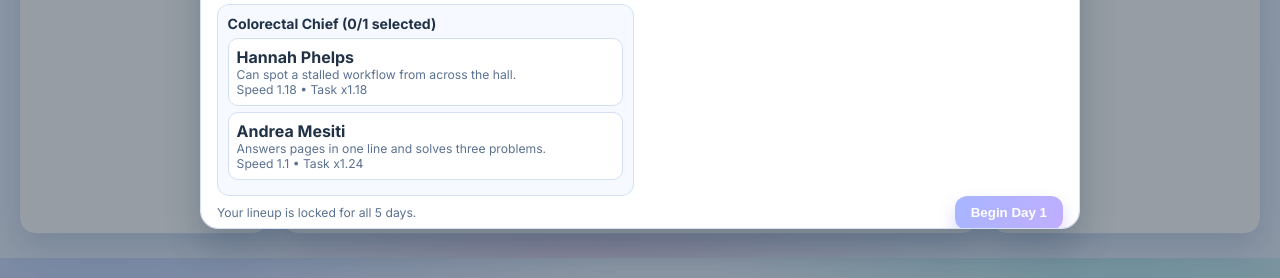
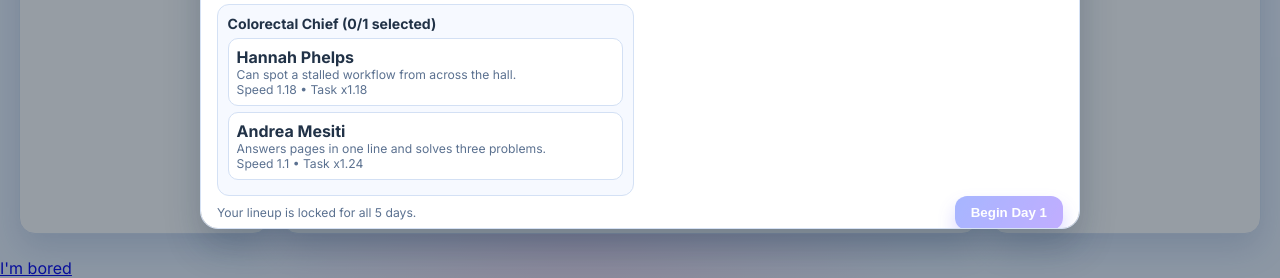
Before and after one commit to sundeep3257/Operation6900, a Flask app: page /game in a window 1280 px wide. Shown: the part 706-984 px from the top of the page. Run offline with Flask 3, Linux system fonts and the light colour scheme; some libraries are stand-ins or nearby versions.

Commit message:
Add 'I'm bored' button to game template

```diff
--- a/templates/game.html
+++ b/templates/game.html
@@ -71,6 +71,7 @@
 </main>
 
 <div id="modal-root" class="modal-root hidden"></div>
+<a class="bored-btn" href="{{ url_for('arcade') }}">I'm bored</a>
 
 <script src="{{ url_for('static', filename='js/ui.js') }}"></script>
 <script src="{{ url_for('static', filename='js/game.js') }}"></script>
```
